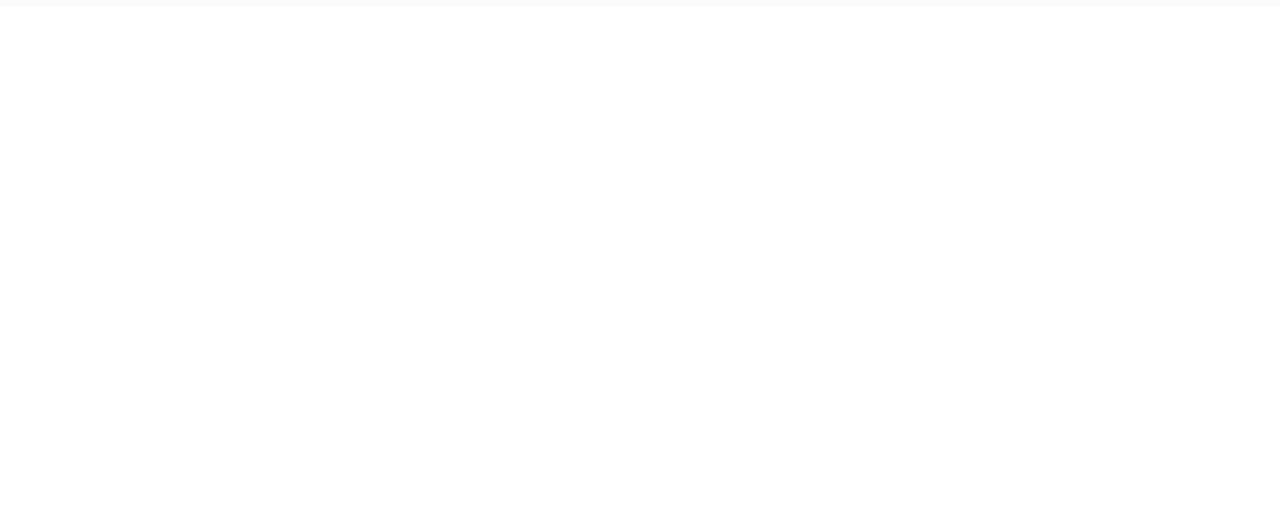
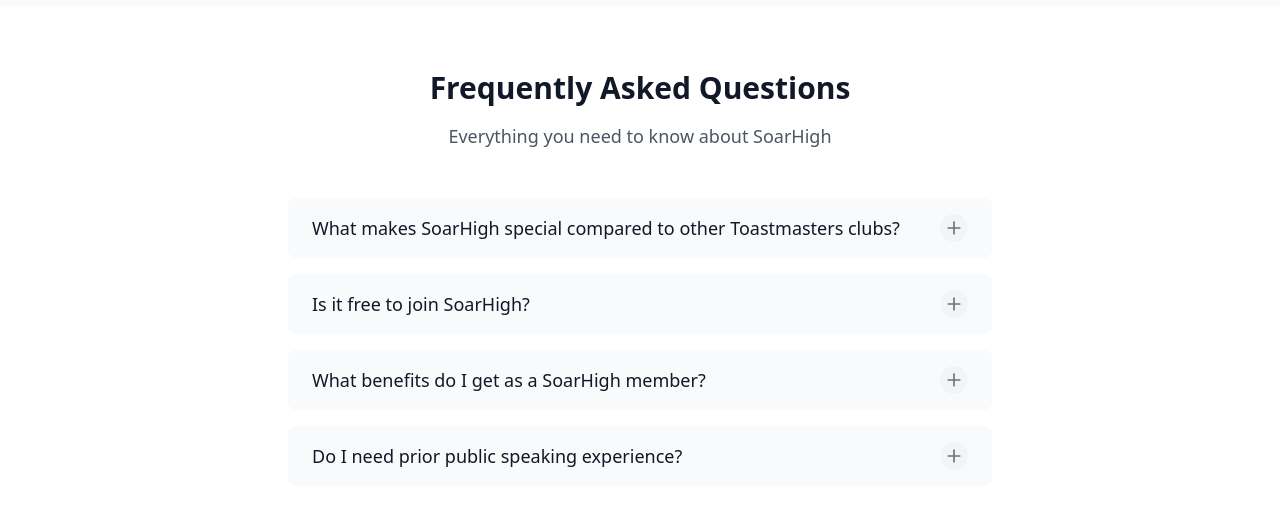
Before and after one commit to ZhengRui/soarhigh, a Next.js app in the folder frontend/: page / in a window 1280 px wide. Shown: the part 2575-3081 px from the top of the page. Before the commit the page ends 2581 px from the top, so only its background shows below. Built offline with nearby package versions, Linux system fonts and the light colour scheme; no server answers.

Commit message:
feat: add public faq

```diff
--- a/frontend/src/app/Landing.tsx
+++ b/frontend/src/app/Landing.tsx
@@ -11,6 +11,8 @@
   Calendar,
   MapPin,
   Navigation,
+  Plus,
+  Minus,
 } from 'lucide-react';
 import Image from 'next/image';
 import Link from 'next/link';
@@ -99,12 +101,38 @@
   },
 ];
 
+const FAQ_ITEMS = [
+  {
+    question:
+      'What makes SoarHigh special compared to other Toastmasters clubs?',
+    answer:
+      'SoarHigh stands out in several unique ways. As a fully English-speaking club, our standard meetings are conducted entirely in English, though we occasionally host special and fun events in Chinese, like "相亲会" (dating events). What truly sets us apart is our family-like atmosphere. We\'re a close-knit community where members genuinely support and celebrate each other\'s growth and success. Our experienced mentors are dedicated to helping members improve their public speaking skills through personalized guidance and constructive feedback.',
+  },
+  {
+    question: 'Is it free to join SoarHigh?',
+    answer:
+      'We always warmly welcome you to attend our weekly meetings as a guest, and it is completely free. For those interested in becoming members, there is a modest membership fee that covers Toastmasters International dues and club resources. This investment gives you access to all club benefits, educational materials, and the global Toastmasters network.',
+  },
+  {
+    question: 'What benefits do I get as a SoarHigh member?',
+    answer:
+      "Members receive access to structured learning paths, regular speaking opportunities, personalized feedback, leadership development, networking opportunities, and official Toastmasters educational materials. You'll also get mentorship support and the chance to participate in speech contests.",
+  },
+  {
+    question: 'Do I need prior public speaking experience?',
+    answer:
+      'Not at all! SoarHigh welcomes members of all experience levels. Our supportive environment and structured program are designed to help both beginners and experienced speakers improve their skills at their own pace.',
+  },
+];
+
 const Landing = () => {
   const [currentSlide, setCurrentSlide] = useState(0);
 
   const [showFloatingCTA, setShowFloatingCTA] = useState(false);
 
   const [showMapMenu, setShowMapMenu] = useState(false);
+
+  const [openFaqIndex, setOpenFaqIndex] = useState<number | null>(null);
 
   const mapMenuRef = useRef<HTMLDivElement>(null);
 
@@ -153,6 +181,10 @@
     setCurrentSlide(
       (prev) => (prev - 1 + SLIDER_IMAGES.length) % SLIDER_IMAGES.length
     );
+  };
+
+  const toggleFaq = (index: number) => {
+    setOpenFaqIndex(openFaqIndex === index ? null : index);
   };
 
   const getNextWednesday = () => {
@@ -407,6 +439,56 @@
           </div>
         </div>
       </div>
+
+      {/* FAQ Section */}
+      <div className='py-16 bg-white'>
+        <div className='max-w-3xl mx-auto px-4 sm:px-6 lg:px-8'>
+          <div className='text-center mb-8 sm:mb-12'>
+            <h2 className='text-2xl sm:text-3xl font-bold text-gray-900'>
+              Frequently Asked Questions
+            </h2>
+            <p className='mt-3 sm:mt-4 text-base sm:text-lg text-gray-600'>
+              Everything you need to know about SoarHigh
+            </p>
+          </div>
+
+          <div className='space-y-3 sm:space-y-4'>
+            {FAQ_ITEMS.map((item, index) => (
+              <div
+                key={index}
+                className='bg-gray-50 rounded-lg overflow-hidden transition-all duration-200'
+              >
+                <button
+                  onClick={() => toggleFaq(index)}
+                  className='w-full px-4 sm:px-6 py-3 sm:py-4 flex items-center justify-between text-left hover:bg-gray-100 transition-colors gap-4'
+                >
+                  <span className='text-base sm:text-lg font-medium text-gray-900 flex-1 pr-2'>
+                    {item.question}
+                  </span>
+                  <div className='p-1 rounded-full bg-gray-100 flex-shrink-0'>
+                    {openFaqIndex === index ? (
+                      <Minus className='w-4 h-4 sm:w-5 sm:h-5 text-gray-500' />
+                    ) : (
+                      <Plus className='w-4 h-4 sm:w-5 sm:h-5 text-gray-500' />
+                    )}
+                  </div>
+                </button>
+                <div
+                  className={`px-4 sm:px-6 transition-all duration-200 ease-in-out ${
+                    openFaqIndex === index
+                      ? 'py-3 sm:py-4 opacity-100'
+                      : 'max-h-0 py-0 opacity-0'
+                  }`}
+                >
+                  <p className='text-sm sm:text-base text-gray-600 leading-relaxed'>
+                    {item.answer}
+                  </p>
+                </div>
+              </div>
+            ))}
+          </div>
+        </div>
+      </div>
     </div>
   );
 };
```
